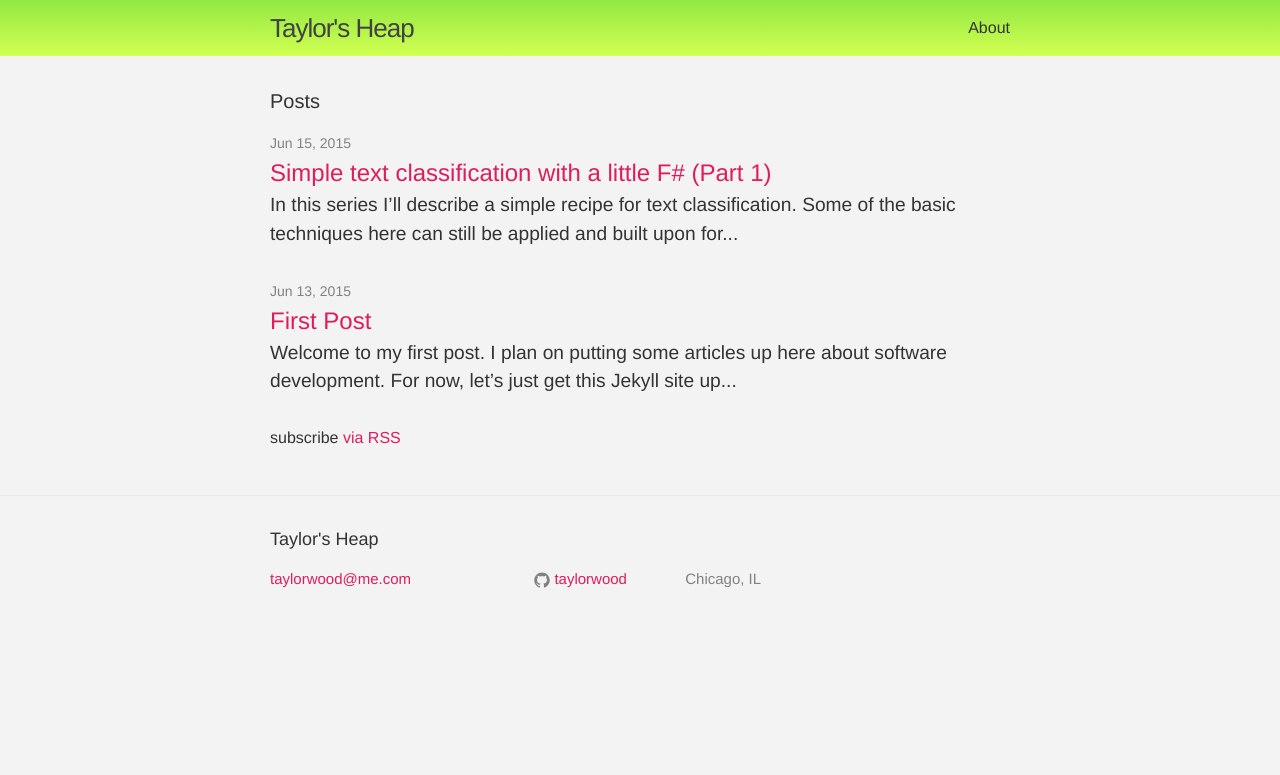
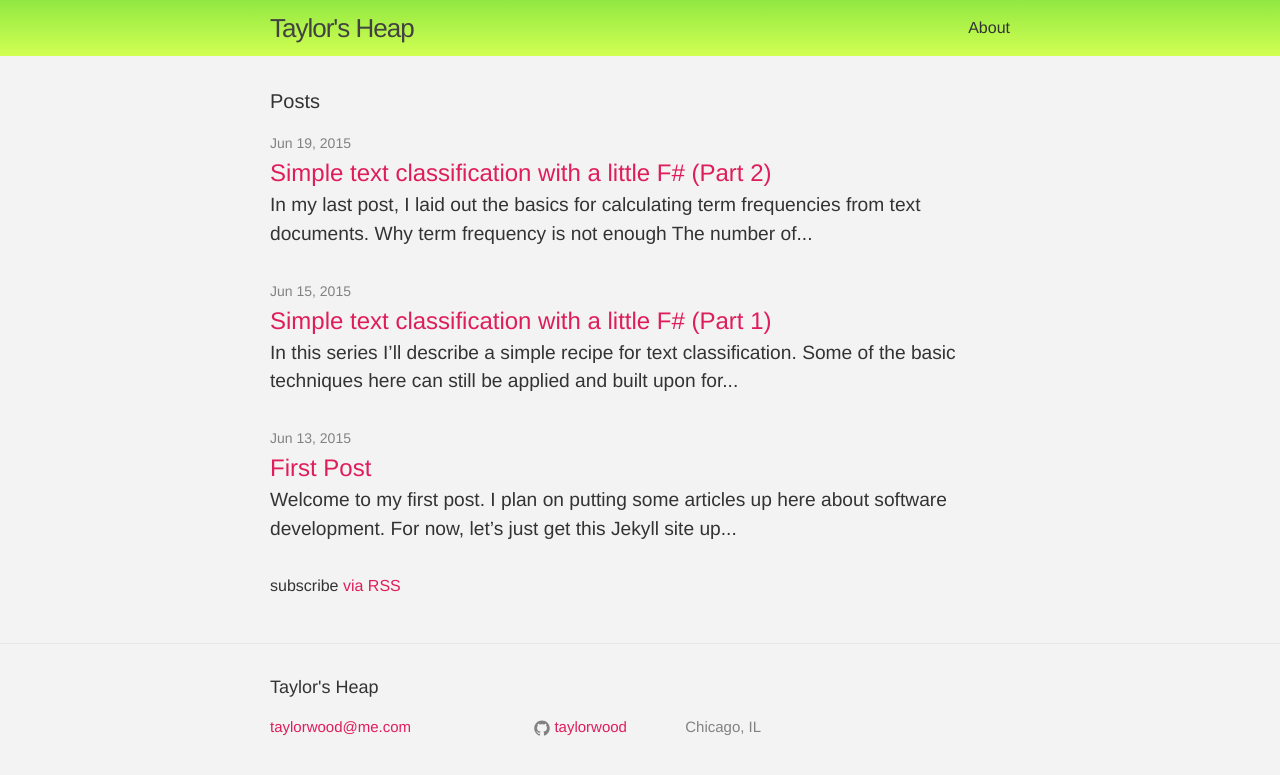
Before and after one commit to taylorwood/taylorwood.github.io, a Jekyll site: the page built from index.html, in a window 1280 px wide. Shown: the top 775 px of the page. Built offline with Jekyll 4.4.1, drawn with Linux system fonts in a browser that asks for light colours; some of the changed lines change nothing that is shown.

Commit message:
Add second text classification post.

```diff
--- a/_posts/2015-06-15-text-classification.markdown
+++ b/_posts/2015-06-15-text-classification.markdown
@@ -14,7 +14,7 @@ Get all the F# code for this post [here](https://github.com/taylorwood/ADRDemo).
 
 At a previous job, I was faced with a problem of [document classification](https://en.wikipedia.org/wiki/Document_classification). Workers were poring over huge files, page by page, manually building a table of contents for each one. It took a long time to train workers on how to classify these documents, and even the best workers were inconsistent. There was no good way to scale the operation.
 
-We needed a system that could ingest large files, each with thousands of pages of text, and automatically classify each individual document they contained. I knew there had to be a way to teach a computer how to recognize this stuff. This was a new frontier for me, so I started reading a lot of wikipedia articles and thought really hard.
+We needed a system that could ingest large files, each with thousands of pages of text, and automatically classify each individual document they contained. I knew there had to be a way to teach a computer how to recognize this stuff. This was a new frontier for me, so I started reading a lot of wikipedia articles and thinking really hard.
 
 ## Training data
 
@@ -93,4 +93,4 @@ let getTermFreqs words = words |> Seq.countBy (fun w -> w)
 
 ## Take a breather
 
-In the next post we'll discuss why term frequencies alone may not be sufficient, and how we can supplement them. Then we'll start putting this training data to work!
+In the [next post]({% post_url 2015-06-19-text-classification-2 %}) we'll discuss why term frequencies alone may not be sufficient, and how we can supplement them. Then we'll start putting this training data to work!
--- /dev/null
+++ b/_posts/2015-06-19-text-classification-2.markdown
@@ -0,0 +1,74 @@
+---
+layout: post
+title:  "Simple text classification with a little F# (Part 2)"
+date:   2015-06-19 21:19
+tags:	machine learning text classification
+---
+In my [last post]({% post_url 2015-06-15-text-classification %}), I laid out the basics for calculating term frequencies from text documents.
+
+## Why term frequency is not enough
+
+The number of times a term appears in a document was perhaps the most obvious statistic we could derive from our bag of words model. Once you start gathering this stat from a variety of documents, you may realize that certain terms are *ubiquitous*. Because they appear in nearly every document, they're almost useless as a signifier of a given document's class.
+
+There's another useful statistic that can combat this problem by augmenting our term frequencies: [inverse document frequency](https://en.wikipedia.org/wiki/Tf–idf).
+
+### Term Frequency - Inverse Document Frequency
+
+We can negatively weight a term's frequency relative to the number of times it appears in *all* documents. For example, if your corpus is all about real estate, the word `address` may have an extraordinary document frequency. We want to negatively weight that word to decrease its importance.
+
+Here's a function that will calculate the document frequency of a given term in a `TrainingSample` set:
+{% highlight fsharp %}
+let docFreq allSamples term =
+    let sampleHasTerm sample = sample.Frequencies |> Seq.exists (fun w -> fst w = term)
+    allSamples |> Seq.filter sampleHasTerm |> Seq.length
+{% endhighlight %}
+
+And a simple function for calculating the inverse document frequency (adding 1 to `docFrequency` will avoid division by zero when a term isn't found in a set of documents):
+{% highlight fsharp %}
+let calcInverseDocFreq sampleCount docFrequency =
+    Math.Log (float sampleCount / (float docFrequency + 1.0))
+{% endhighlight %}
+
+We'll define a new tuple for this using `float`, since the TF-IDF value won't be a whole number.
+{% highlight fsharp %}
+type TFIDF = Term * float
+{% endhighlight %}
+
+> Words like `the`, `and`, `with`, etc. aren't very useful for text classification purposes, regardless of your subject matter. These are commonly referred to as [stop words](https://en.wikipedia.org/wiki/Stop_words). You would generally create a blacklist of these words to be filtered from your input before you calculate TF-IDF.
+
+### Crunching numbers
+
+Using the functions we've just defined, we can analyze all our samples and create a map of IDF values for all our terms:
+{% highlight fsharp %}
+let getTermIDFMap allSamples terms =
+    let docFreq = docFreq allSamples
+    let sampleCount = Seq.length allSamples
+    let idf = docFreq >> calcInverseDocFreq sampleCount
+    terms
+    |> Array.ofSeq
+    |> Array.Parallel.map (fun t -> t, idf t)
+    |> Map.ofSeq
+{% endhighlight %}
+In summary, we're taking a set of all samples and all terms as input, and returning a `Map` of each `Term` to its IDF value. Let's break down what's going on in this function:
+
+1.	The `docFreq` function is being [partially applied](https://en.wikipedia.org/wiki/Partial_application). This allows us to reference a shorthand version of this function that will always take `allSamples` as its first argument.
+2.	We're defining an `idf` function that composes our partially applied `docFreq` with a partially applied `calcInverseDocFreq`. Functional composition allows us to pipeline these partially applied functions, creating a new function that takes only one argument of interest: `term`. Note that the order of function arguments plays an important role in function composition. This particular example wouldn't work if `term` wasn't the last argument to each composed function.
+3.	Notice the use of `Array.Parallel.map`. This will perform our `map` functions in parallel, greatly reducing the time required to compute IDF when multiple cores are available!
+
+#### Augmenting Term Frequency with Inverse Document Frequency
+
+This function takes our `Map` of `Term` to IDF values, and a `TermFrequency`, and gives us a weighted `TermFrequency`:
+{% highlight fsharp %}
+let tfidf (idfs: Map<Term, float>) tf =
+    let term, frequency = tf
+    let hasWeight = idfs.ContainsKey term
+    let idf = if hasWeight then idfs.[term] else 1.0
+    term, float frequency * idf
+
+let weightTermFreqs idfs = Seq.map (tfidf idfs)
+{% endhighlight %}
+Thanks to TF-IDF, common terms will now carry less weight in our model.
+
+## Next steps
+
+We've got the TF-IDF feature extraction covered. In the next post we'll start comparing our extracted features to build a working classifier!
```
